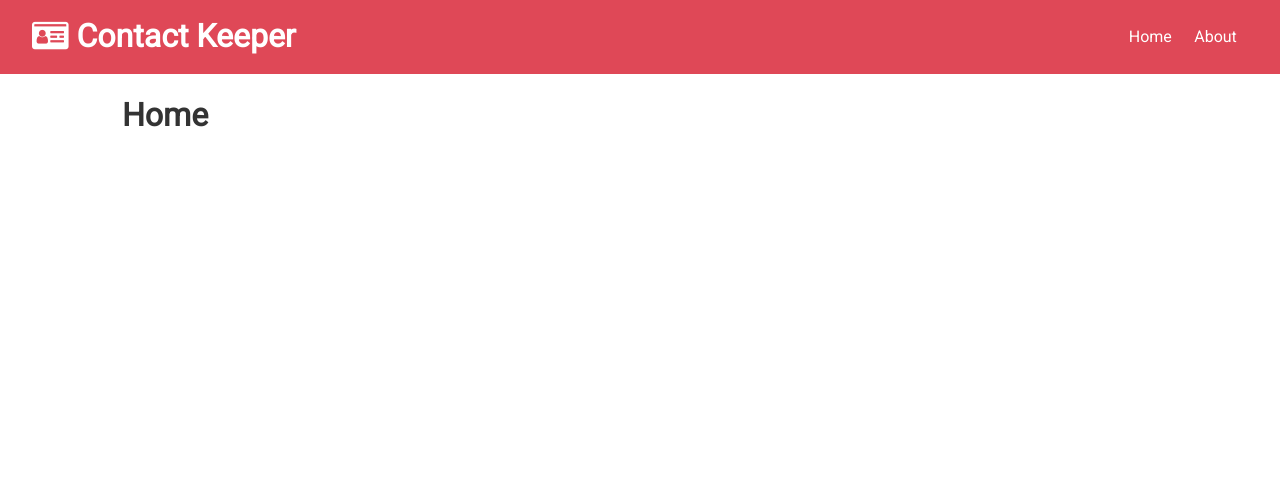
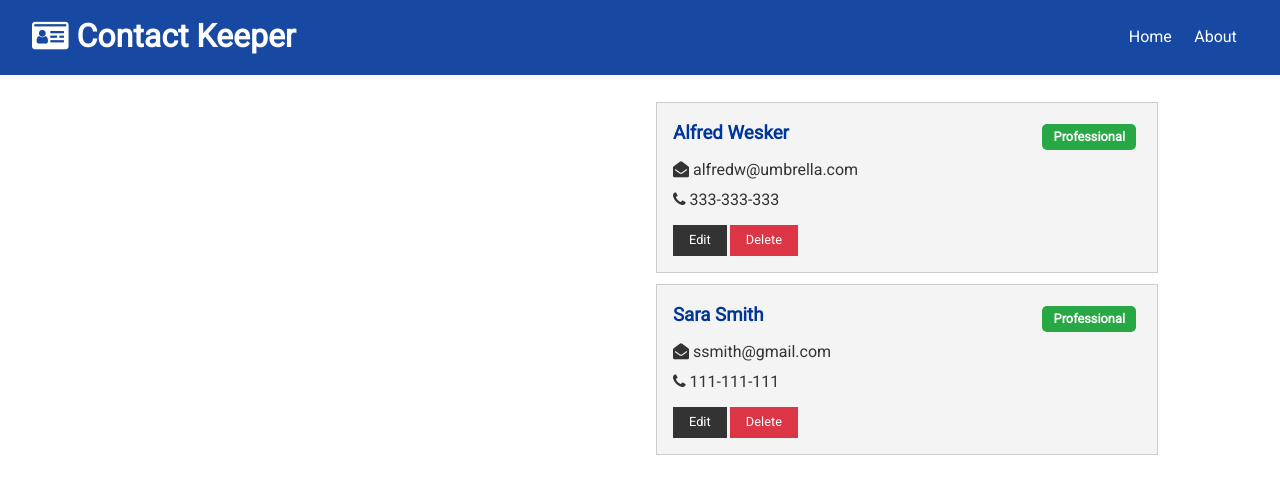
Before and after one commit to th91vi/contact-keeper-mern, a React (Create React App) app in the folder client/: page / in a window 1280 px wide. Shown: the top 494 px of the page. Built offline with nearby package versions, Linux system fonts and the light colour scheme.

Commit message:
Substituição de CSS principal. Adição dos componentes Contact e ContactItem. Incorporação destes últimos em Home

```diff
--- a/client/src/App.css
+++ b/client/src/App.css
@@ -2,7 +2,7 @@
 
 /* Global Styles */
 :root {
-  --primary-color: #dc3545;
+  --primary-color: #003699;
   --dark-color: #333333;
   --light-color: #f4f4f4;
   --danger-color: #dc3545;
@@ -78,14 +78,6 @@ img {
   color: var(--dark-color);
 }
 
-.text-success {
-  color: var(--success-color);
-}
-
-.text-danger {
-  color: var(--danger-color);
-}
-
 .text-center {
   text-align: center;
 }
@@ -96,17 +88,6 @@ img {
 
 .text-left {
   text-align: left;
-}
-
-/* Center All */
-.all-center {
-  display: flex;
-  flex-direction: column;
-  width: 100%;
-  margin: auto;
-  justify-content: center;
-  align-items: center;
-  text-align: center;
 }
 
 /* Cards */
@@ -181,7 +162,7 @@ img {
 .grid-2 {
   display: grid;
   grid-template-columns: repeat(2, 1fr);
-  grid-gap: 1rem;
+  grid-gap: 2rem;
 }
 
 .grid-3 {
@@ -193,7 +174,13 @@ img {
 .grid-4 {
   display: grid;
   grid-template-columns: repeat(4, 1fr);
-  grid-gap: 1rem;
+  grid-gap: 2rem;
+}
+
+.grid-2-3 {
+  display: grid;
+  grid-template-columns: 2fr 3fr;
+  grid-gap: 2rem;
 }
 
 .btn {
@@ -227,7 +214,6 @@ img {
 }
 
 .badge {
-  display: inline-block;
   font-size: 0.8rem;
   padding: 0.2rem 0.7rem;
   text-align: center;
@@ -336,6 +322,27 @@ button {
   font: inherit;
 }
 
+.form-group {
+  margin: 1.2rem 0;
+}
+
+.form-group input {
+  margin: 0.2rem 0;
+}
+
+.form-container {
+  max-width: 500px;
+  margin: 2rem auto;
+  overflow: hidden;
+  padding: 0 2rem;
+}
+
+.form-container h1,
+h2,
+h3 {
+  text-align: center;
+}
+
 table th,
 table td {
   padding: 1rem;
@@ -354,6 +361,7 @@ table th {
   padding: 0.7rem 2rem;
   z-index: 1;
   width: 100%;
+  border-bottom: solid 1px var(--primary-color);
   opacity: 0.9;
   margin-bottom: 1rem;
 }
@@ -374,6 +382,22 @@ table th {
 
 .navbar .welcome span {
   margin-right: 0.6rem;
+}
+
+/* Animation (Add After) */
+.item-enter {
+  opacity: 0;
+}
+.item-enter-active {
+  opacity: 1;
+  transition: opacity 1000ms ease-in;
+}
+.item-exit {
+  opacity: 1;
+}
+.item-exit-active {
+  opacity: 0;
+  transition: opacity 1000ms ease-in;
 }
 
 /* Mobile Styles */
@@ -407,6 +431,10 @@ table th {
     text-align: center;
   }
 
+  .navbar h1 {
+    margin-bottom: 0.6rem;
+  }
+
   .navbar ul {
     text-align: center;
     justify-content: center;
--- /dev/null
+++ b/client/src/components/contacts/ContactItem.js
@@ -0,0 +1,34 @@
+import React from 'react';
+import PropTypes from 'prop-types'
+
+const ContactItem = ({ contact }) => {
+    const { id, name, email, phone, type } = contact;
+
+    return (
+        <div className="card bg-light">
+            <h3 className="text-primary text-left">
+                {name}{' '} <span className={'badge ' + (type === 'professional' ? 'badge-success' : 'badge-primary')} style={{textTransform:"capitalize", float:"right"}}>{type}</span>
+            </h3>
+            <ul className="list">
+                {email && (
+                    <li>
+                        <i className="fa fa-envelope-open"></i> {email}
+                    </li>
+                )}
+                {phone && (
+                    <li>
+                        <i className="fa fa-phone"></i> {phone}
+                    </li>
+                )}
+            </ul>
+            <button className="btn btn-dark btn-sm">Edit</button>
+            <button className="btn btn-danger btn-sm">Delete</button>
+        </div>
+    )
+}
+
+ContactItem.propTypes = {
+    contact: PropTypes.object.isRequired,
+}
+
+export default ContactItem
--- /dev/null
+++ b/client/src/components/contacts/Contacts.js
@@ -0,0 +1,19 @@
+import React, { useContext, Fragment } from 'react'
+import ContactItem from './ContactItem'
+import ContactContext from '../../context/contact/contactContext'
+
+const Contacts = () => {
+    const contactContext = useContext(ContactContext);
+
+    const { contacts } = contactContext;
+
+    return (
+        <Fragment>
+            {contacts.map(contact => (
+                <ContactItem key={ contact.id } contact={ contact } />
+            ))}
+        </Fragment>
+    )
+}
+
+export default Contacts
--- a/client/src/components/pages/Home.js
+++ b/client/src/components/pages/Home.js
@@ -1,9 +1,14 @@
 import React from 'react'
+import Contacts from '../contacts/Contacts'
+import ContactState from '../../context/contact/ContactState'
 
 const Home = () => {
     return (
-        <div>
-            <h1>Home</h1>
+        <div className="grid-2">
+            <div></div>
+            <div>
+                <Contacts />
+            </div>
         </div>
     )
 }
```
